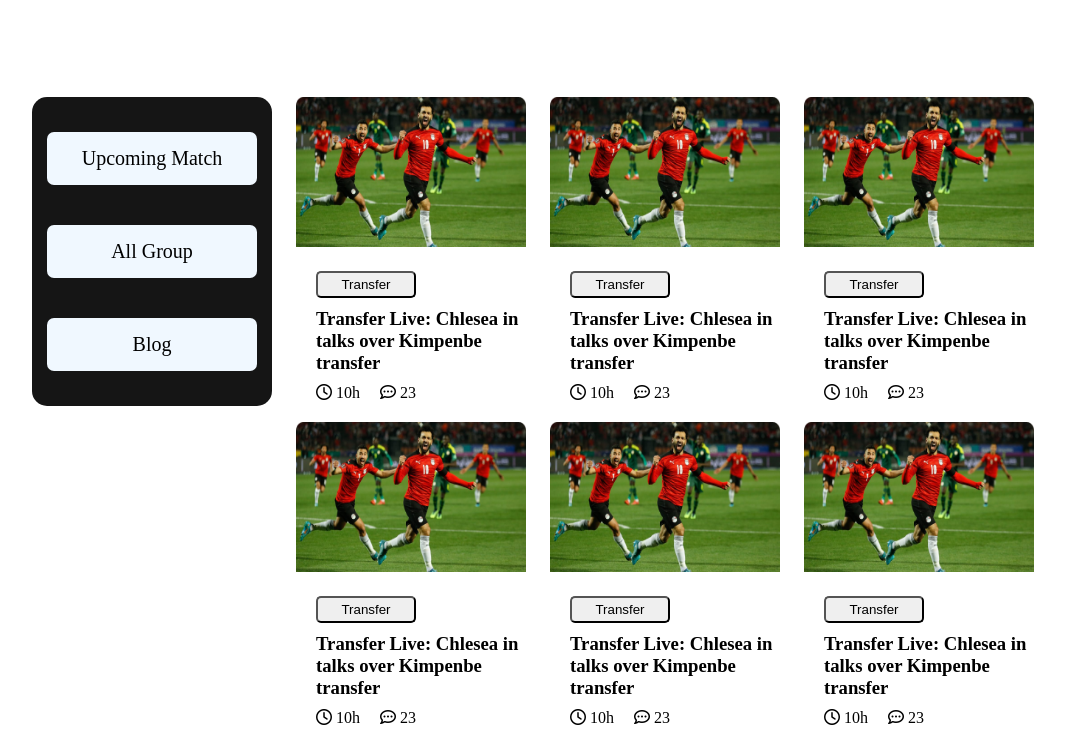
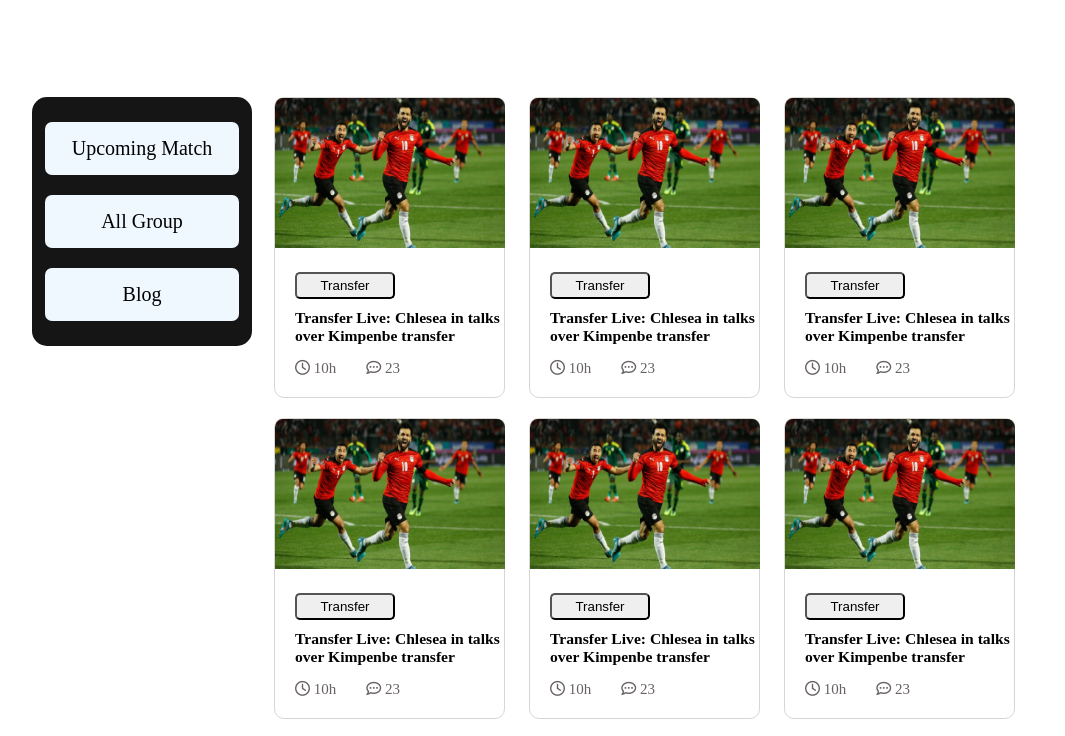
Before and after one commit to NN-shanta/FIFA-2022, a plain HTML site: page index.html in a window 1280 px wide. Shown: the part 506-1242 px from the top of the page, without its empty margins (108-1173 px from the left). Drawn offline with Linux system fonts and the light colour scheme.

Commit message:
1st site

```diff
--- a/index.html
+++ b/index.html
@@ -64,6 +64,7 @@
         </div>
         <article class="blogs">
           <div class="blog">
+            <div class="blog-border">
               <div class="thumbnail">
               <img src="images/Blog Image.png" alt="" />
             </div>
@@ -88,7 +89,10 @@
               </div>
             </div>
             </div>
+          </div>
+
           <div class="blog">
+            <div class="blog-border">
               <div class="thumbnail">
               <img src="images/Blog Image.png" alt="" />
             </div>
@@ -113,7 +117,10 @@
               </div>
             </div>
             </div>
+          </div>
+
           <div class="blog">
+            <div class="blog-border">
               <div class="thumbnail">
               <img src="images/Blog Image.png" alt="" />
             </div>
@@ -138,7 +145,10 @@
               </div>
             </div>
             </div>
+          </div>
+
           <div class="blog">
+            <div class="blog-border">
               <div class="thumbnail">
               <img src="images/Blog Image.png" alt="" />
             </div>
@@ -163,7 +173,10 @@
               </div>
             </div>
             </div>
+          </div>
+
           <div class="blog">
+            <div class="blog-border">
               <div class="thumbnail">
               <img src="images/Blog Image.png" alt="" />
             </div>
@@ -188,7 +201,10 @@
               </div>
             </div>
             </div>
+          </div>
+
           <div class="blog">
+            <div class="blog-border">
               <div class="thumbnail">
               <img src="images/Blog Image.png" alt="" />
             </div>
@@ -213,7 +229,10 @@
               </div>
             </div>
             </div>
+          </div>
+
           <div class="blog">
+            <div class="blog-border">
               <div class="thumbnail">
               <img src="images/Blog Image.png" alt="" />
             </div>
@@ -238,7 +257,10 @@
               </div>
             </div>
             </div>
+          </div>
+
           <div class="blog">
+            <div class="blog-border">
               <div class="thumbnail">
               <img src="images/Blog Image.png" alt="" />
             </div>
@@ -263,7 +285,10 @@
               </div>
             </div>
             </div>
+          </div>
+
           <div class="blog">
+            <div class="blog-border">
               <div class="thumbnail">
               <img src="images/Blog Image.png" alt="" />
             </div>
@@ -288,6 +313,7 @@
               </div>
             </div>
             </div>
+          </div>
         </article>
       </div>
     </main>
--- a/style.css
+++ b/style.css
@@ -32,8 +32,8 @@ main {
   margin-left: 106px;
 }
 .banner-title {
-  font-weight: 900;
-  font-size: 60px;
+  font-weight: 700;
+  font-size: 5vw;
   margin-top: 0;
   margin-bottom: 20px;
   color: #ffffff;
@@ -52,7 +52,7 @@ main {
   padding: 16px 25px;
   width: 150px;
   justify-content: center;
-  /* cursor: pointer; */
+  cursor: pointer;
   border-radius: 10px;
   background-image: linear-gradient(#b44e29, #5f1b0b);
 }
@@ -79,30 +79,32 @@ main {
 
 .nav-and-Blogs {
   display: flex;
-  margin-top: 100px;
+  margin-top: 80px;
   margin-bottom: 130px;
 }
 .navber {
-  width: 25%;
+  width: 22%;
+  margin-top: 20px;
 }
 .nav-background {
+
+}
+.items {
   background-color: #000000ea;
   border-radius: 15px;
-  width: 100%;
-}
-.items {
   display: flex;
   flex-direction: column;
   align-items: center;
   padding: 15px;
 }
 .item {
-  margin: 20px 0px;
-  padding: 15px 30px;
+  margin: 10px 0px;
+  padding: 15px 22px;
   width: 150px;
   background-color: aliceblue;
   border-radius: 7px;
   text-align: center;
+  cursor: pointer;
 }
 .item a {
   text-decoration: none;
@@ -116,14 +118,19 @@ main {
   color: white;
 }
 .blogs {
-  width: 75%;
-  margin-left: 24px;
+  width: 78%;
+  margin-left: 15px;
   display: grid;
   grid-template-columns: repeat(3, 1fr);
 }
+.blog-border {
+  width: 95%;
+  border: 1px solid #d8d5d5;
+  border-radius: 10px;
+  margin-top: 20px;
+}
 .blog {
-  width: 100%;
-  margin-right: 24px;
+  padding: 0px 7px;
 }
 .thumbnail img {
   width: 230px;
@@ -138,15 +145,20 @@ main {
   margin-bottom: 10px;
   padding: 4px 17px;
   border-radius: 5px;
+  cursor: pointer;
 }
-.title{
-  margin-bottom: 10px;
+.title {
+  font-size: smaller;
+  font-weight: 100;
+  margin-bottom: 15px;
 }
-.blog-info{
+.blog-info {
   display: flex;
   justify-content: start;
-  gap: 20px;
+  gap: 30px;
   margin-bottom: 20px;
+  font-size: 15px;
+  color: rgb(104, 98, 98);
 }
 /* --------
 footer
```
Lines whose indentation alone changed are shown as unchanged.
